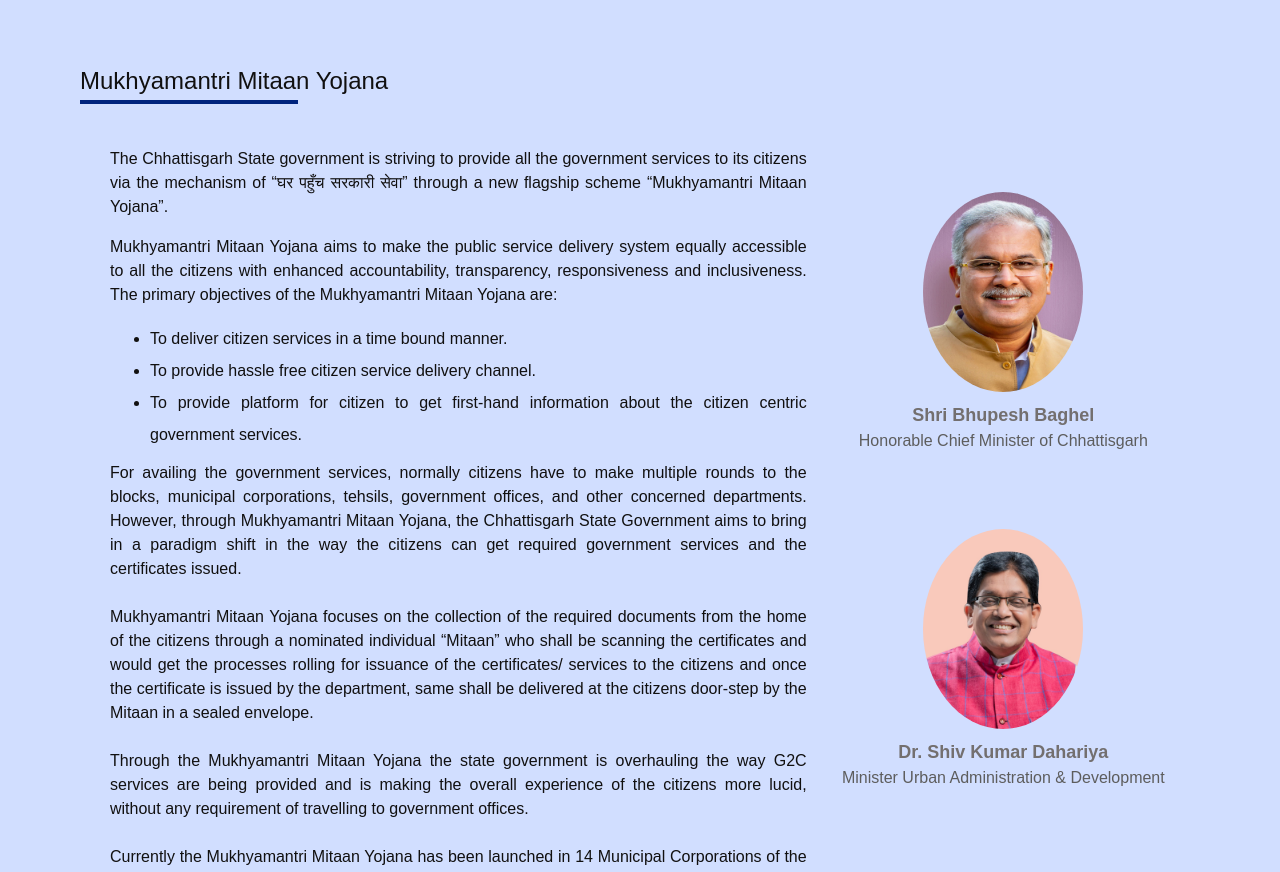
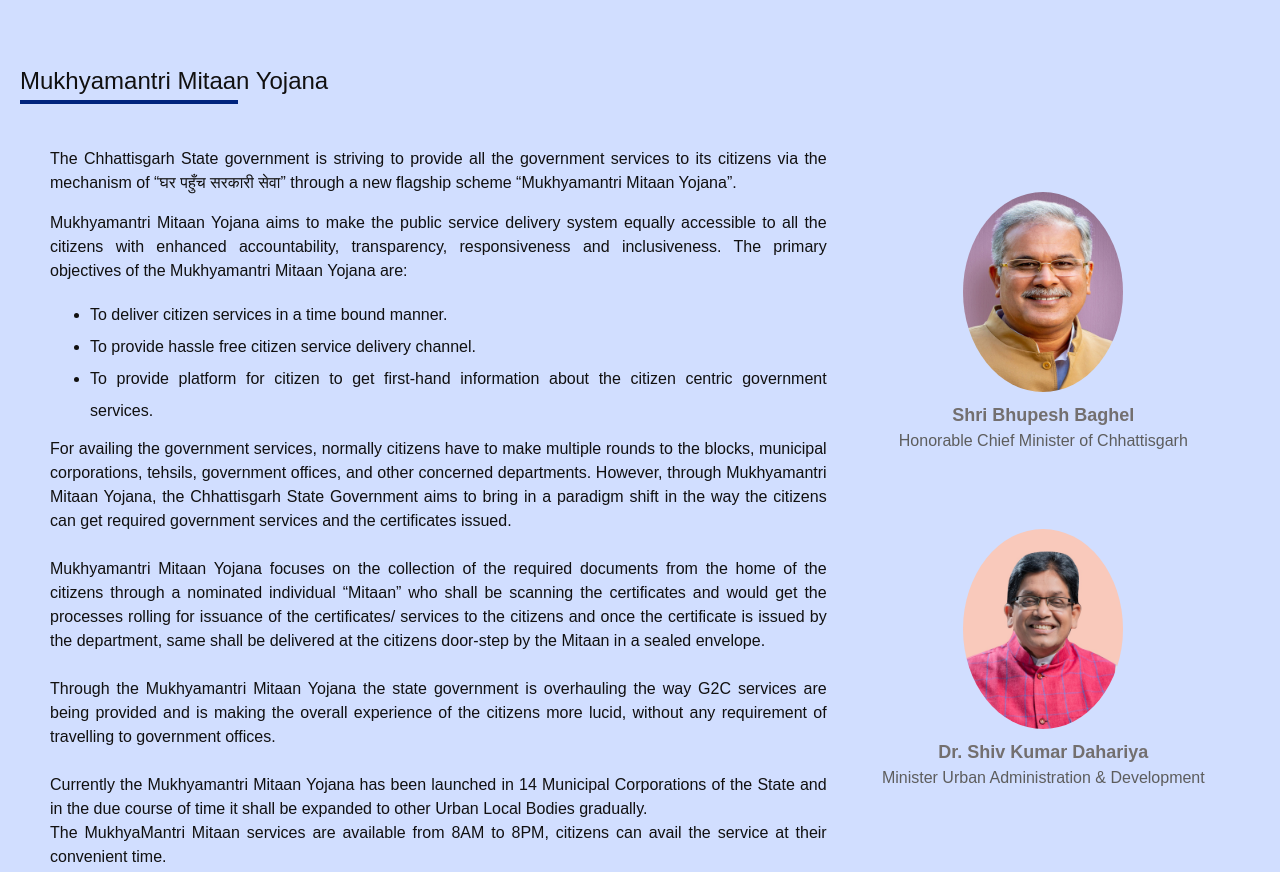
Before and after one commit to xelpmuzafer/iframes, a plain HTML site: page index_eng.html in a window 1280 px wide. Shown: the part 742-1614 px from the top of the page. Drawn offline with nearby package versions, Linux system fonts and the light colour scheme; no server answers; some icons are missing.

Commit message:
services added fied css

```diff
--- a/css/pages.css
+++ b/css/pages.css
@@ -156,7 +156,7 @@
   background-color: #555;
 }
 .container-fluid {
-  padding: 0 60px;
+  padding: 0px;
 }
 
 .sticky {
```
